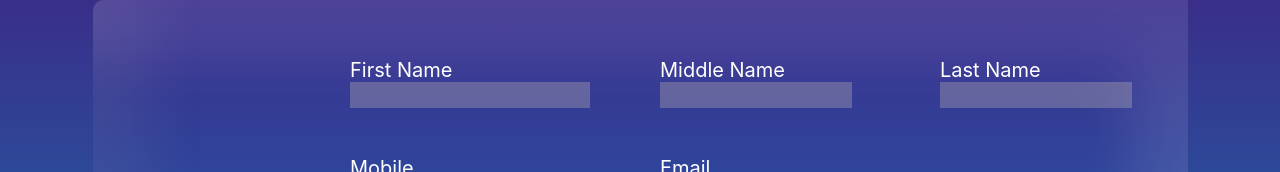
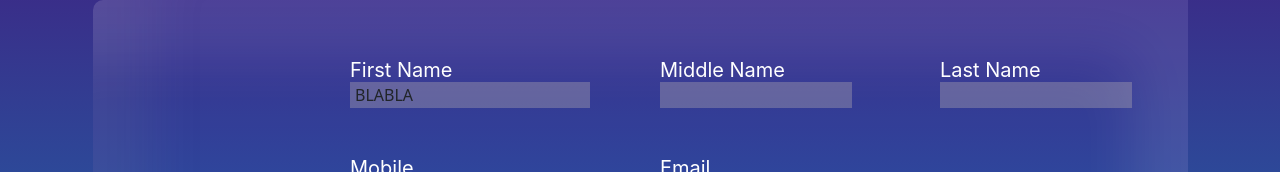
Before and after one commit to deshapandeabhi/bluechink, a React (Create React App) app in the folder reactproject/: page /registervisitor in a window 1280 px wide. Shown: the part 150-322 px from the top of the page. Built offline with nearby package versions, Linux system fonts and the light colour scheme.

Commit message:
Learning a integrations

```diff
--- a/reactproject/src/screens/RegisterVisitor.js
+++ b/reactproject/src/screens/RegisterVisitor.js
@@ -4,7 +4,7 @@ import VoltasLogo from '../assets/Voltas 2.png';
 import HomeIcon from '../assets/Home 1.png';
 
 const RegistrationOfVisitor = () => {
-  const [firstName, setFirstName] = useState('');
+  const [firstName, setFirstName] = useState('BLABLA');
   const [middleName, setMiddleName] = useState('');
   const [lastName, setLastName] = useState('');
   const [mobileNumber, setMobileNumber] = useState('');
@@ -12,7 +12,7 @@ const RegistrationOfVisitor = () => {
   const [company, setCompany] = useState('');
   const [department, setDepartment] = useState('');
   const [address, setAddress] = useState('');
-  console.log('Checking conflicts 3');
+  console.log('Checking conflicts ');
   console.log('Checking conflicts 2');
   const handleHomeClick = () => {
     // Handle the navigation to "1(1)" here
```
